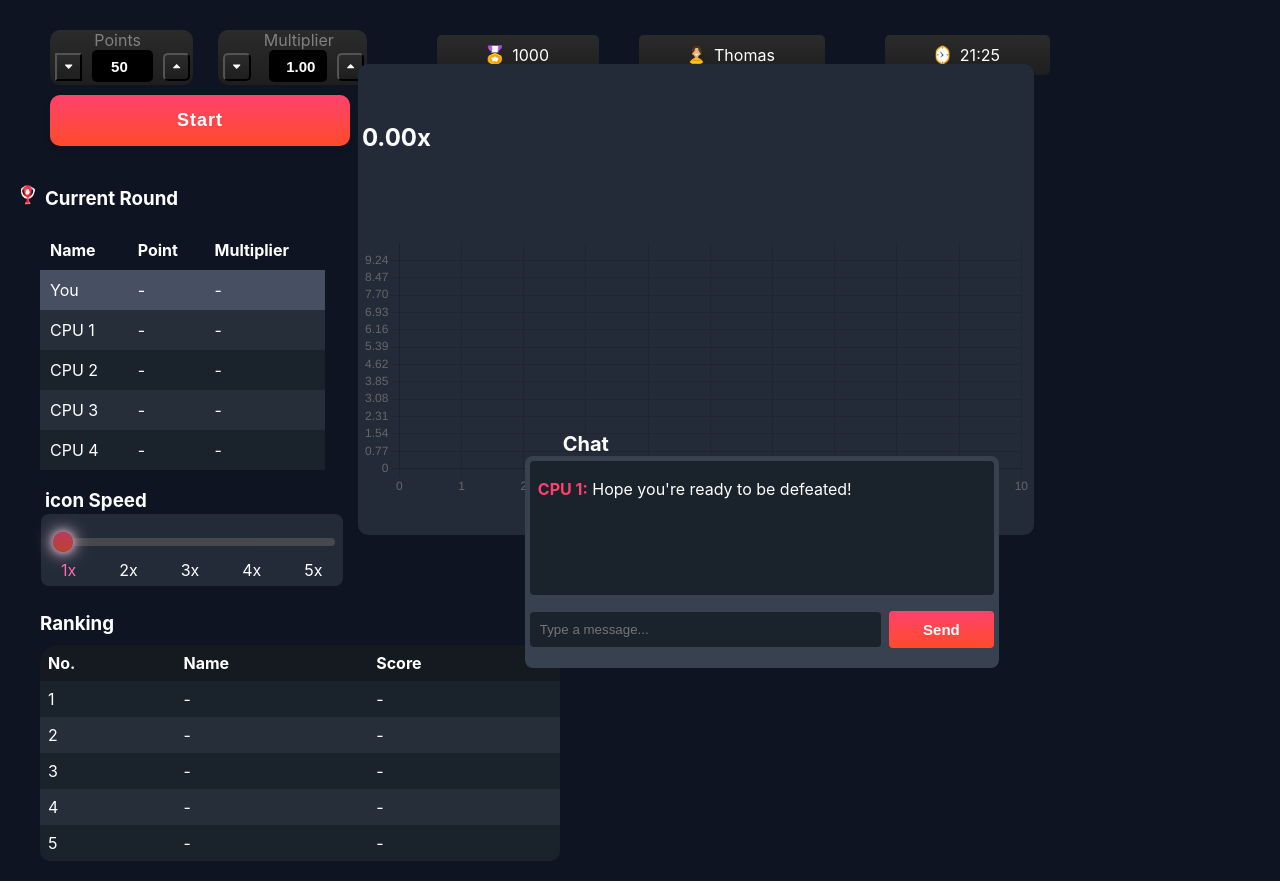
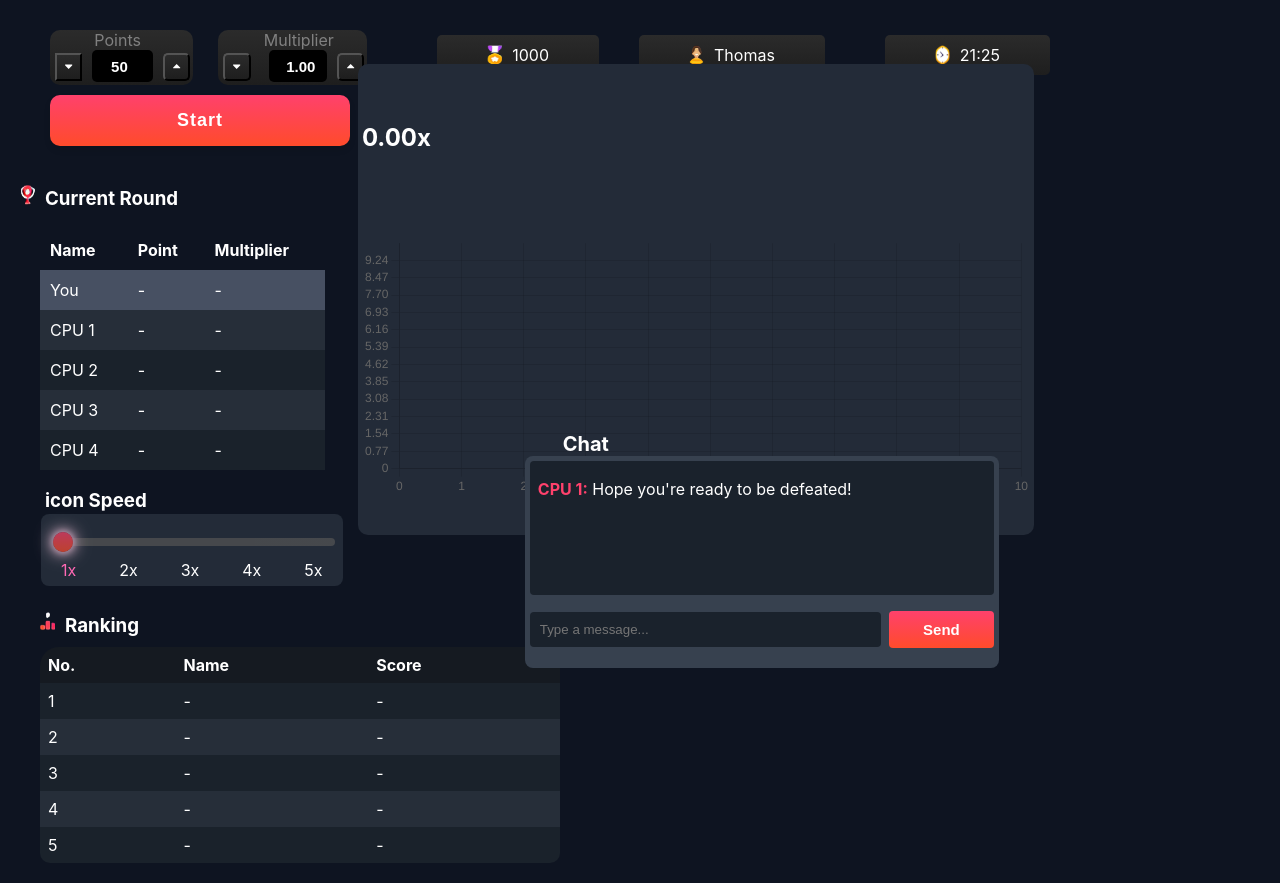
Before and after one commit to probablypenera007/guessnumber_frontend, a React (Create React App) app: page / in a window 1280 px wide. Built offline with nearby package versions, Linux system fonts and the light colour scheme.

Commit message:
ranking logo

```diff
--- a/src/components/Ranking/Ranking.module.css
+++ b/src/components/Ranking/Ranking.module.css
@@ -52,3 +52,10 @@
   background-color: #1a222b;
   border-radius: 20px;
 }
+
+.ranking__logo{
+  height: 20px;
+  width: 15px;
+  margin: 0 10px 0 0;
+  padding: 0;
+}
--- a/src/components/Ranking/Ranking.tsx
+++ b/src/components/Ranking/Ranking.tsx
@@ -1,4 +1,5 @@
 import React from "react";
+import Logo from "../../images/img-index";
 
 //internal imports
 import Style from "./Ranking.module.css";
@@ -33,7 +34,9 @@ const Ranking: React.FC<RankingProps> = ({ players, gameEnded }) => {
 
   return (
     <div className={Style.ranking}>
-      <h3 className={Style.ranking__title}>{"   "} Ranking</h3>
+      <h3 className={Style.ranking__title}>
+      <img className={Style.ranking__logo} src={Logo.rankingLogo} alt="Ranking logo" />
+      Ranking</h3>
       <table className={Style.ranking__table}>
         <thead>
           <tr>
```
